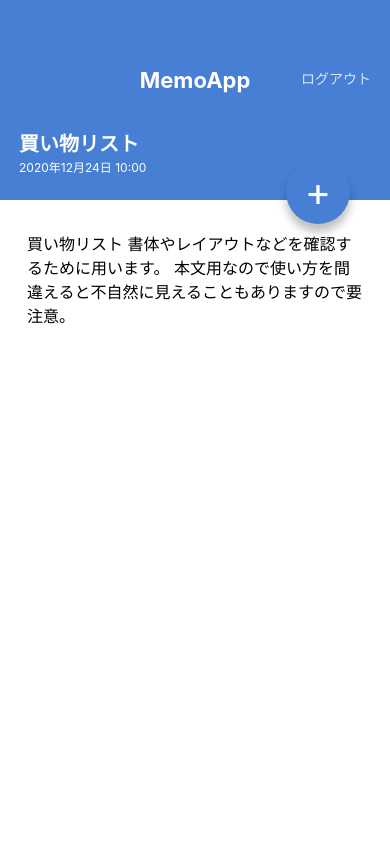
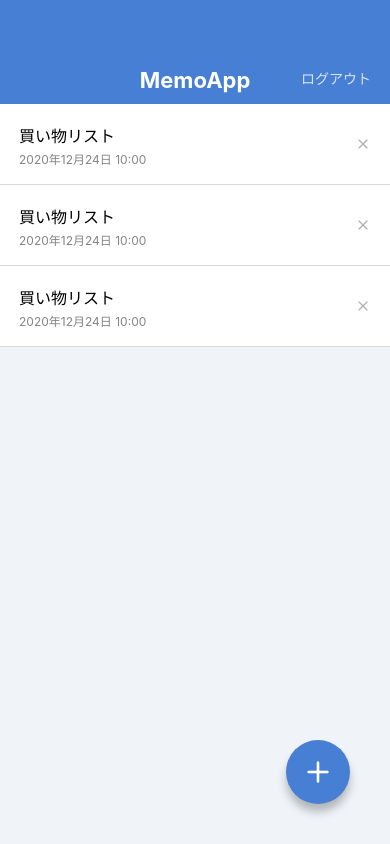
Before and after one commit to shigeg747/MemoApp, a React Native app: screen / in a window 390 px wide. Built offline with nearby package versions, Linux system fonts and the light colour scheme.

Commit message:
Install @expo/vector-icons

```diff
--- a/App.jsx
+++ b/App.jsx
@@ -1,6 +1,7 @@
 import React from 'react';
-import MemoDetailScreen from './src/screens/MemoDetailScreen';
+import MemoListScreen from './src/screens/MemoListScreen';
+// import MemoDetailScreen from './src/screens/MemoDetailScreen';
 
 export default function App() {
-  return <MemoDetailScreen />;
+  return <MemoListScreen />;
 }
--- a/package.json
+++ b/package.json
@@ -8,6 +8,7 @@
     "eject": "expo eject"
   },
   "dependencies": {
+    "@expo/vector-icons": "^12.0.4",
     "expo": "~40.0.0",
     "expo-status-bar": "~1.0.3",
     "prop-types": "^15.7.2",
--- a/src/components/CircleButton.jsx
+++ b/src/components/CircleButton.jsx
@@ -1,19 +1,20 @@
 import React from 'react';
-import { View, Text, StyleSheet } from 'react-native';
+import { View, StyleSheet } from 'react-native';
 import { string, shape } from 'prop-types';
+import { Feather } from '@expo/vector-icons';
 
 export default function CircleButton(props) {
-  const { children, style } = props;
+  const { style, name } = props;
   return (
     <View style={[styles.circleButton, style]}>
-      <Text style={styles.circleButtonLabel}>{children}</Text>
+      <Feather name={name} size={32} color="white" />
     </View>
   );
 }
 
 CircleButton.propTypes = {
-  children: string.isRequired,
   style: shape(),
+  name: string.isRequired,
 };
 
 CircleButton.defaultProps = {
--- a/src/components/MemoList.jsx
+++ b/src/components/MemoList.jsx
@@ -1,3 +1,4 @@
+import { Feather } from '@expo/vector-icons';
 import React from 'react';
 import { View, Text, StyleSheet } from 'react-native';
 
@@ -10,7 +11,7 @@
           <Text style={styles.memoListDate}>2020年12月24日 10:00</Text>
         </View>
         <View>
-          <Text>X</Text>
+          <Feather name="x" size={16} color="#b0b0b0" />
         </View>
       </View>
 
@@ -20,7 +21,7 @@
           <Text style={styles.memoListDate}>2020年12月24日 10:00</Text>
         </View>
         <View>
-          <Text>X</Text>
+          <Feather name="x" size={16} color="#b0b0b0" />
         </View>
       </View>
 
@@ -30,7 +31,7 @@
           <Text style={styles.memoListDate}>2020年12月24日 10:00</Text>
         </View>
         <View>
-          <Text>X</Text>
+          <Feather name="x" size={16} color="#b0b0b0" />
         </View>
       </View>
     </View>
--- a/src/screens/MemoDetailScreen.jsx
+++ b/src/screens/MemoDetailScreen.jsx
@@ -18,7 +18,7 @@
           本文用なので使い方を間違えると不自然に見えることもありますので要注意。
         </Text>
       </ScrollView>
-      <CircleButton style={{ top: 160, bottom: 'auto' }}>+</CircleButton>
+      <CircleButton style={{ top: 160, bottom: 'auto' }} name="edit-2" />
     </View>
   );
 }
--- a/src/screens/MemoListScreen.jsx
+++ b/src/screens/MemoListScreen.jsx
@@ -10,7 +10,7 @@
     <View style={styles.container}>
       <AppBar />
       <MemoList />
-      <CircleButton>+</CircleButton>
+      <CircleButton name="plus" />
     </View>
   );
 }
```
Also changed, not shown: 1 other file (tests, documents, lock files or other folders).
